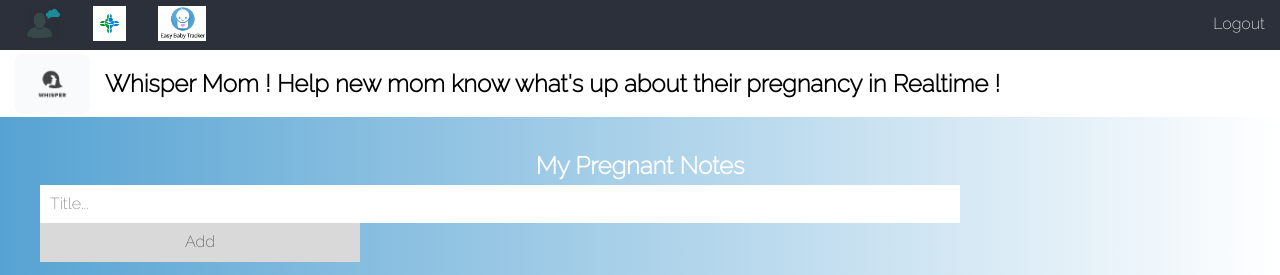
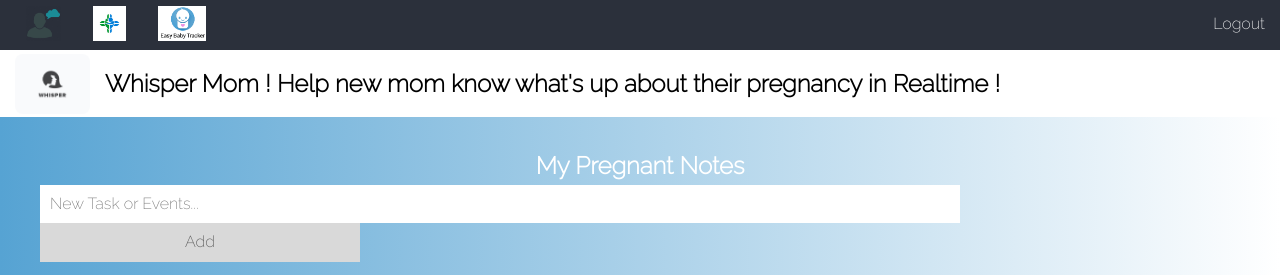
Before and after one commit to SatriaPriambada/hackgt21-whispermom, a website: page public/tracker.html in a window 1280 px wide. Shown: the top 275 px of the page. Drawn offline with nearby package versions, Linux system fonts and the light colour scheme.

Commit message:
make tracker text black

```diff
--- a/public/tracker.html
+++ b/public/tracker.html
@@ -150,7 +150,7 @@ input {
 </section>
 <div id="myDIV" class="headerDIV">
   <h2 style="margin:5px">My Pregnant Notes</h2>
-  <input type="text" id="myInput" placeholder="Title...">
+  <input type="text" id="myInput" placeholder="New Task or Events..." style="color: black;">
   <span onclick="newElement()" class="addBtn">Add</span>
 </div>
 
```
Also changed, not shown: 2 other files.
